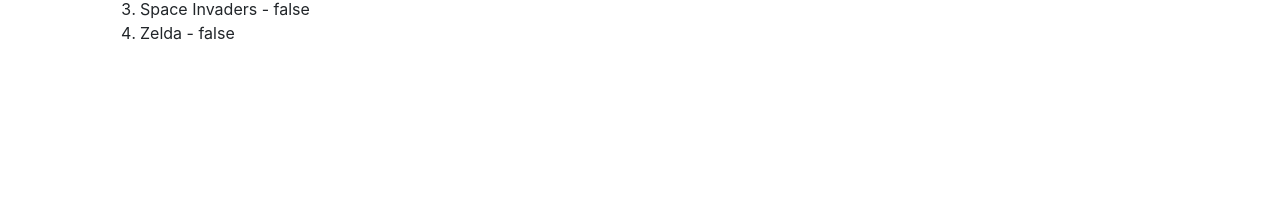
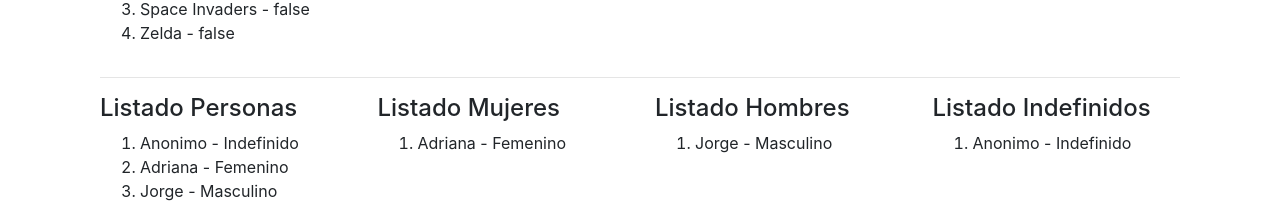
Before and after one commit to adrianaprado/my-app, an Angular app: page /pipe in a window 1280 px wide. Shown: the part 1182-1398 px from the top of the page. Before the commit the page ends 1243 px from the top, so only its background shows below. Built offline with nearby package versions, Linux system fonts and the light colour scheme.

Commit message:
Listado de Personas con Pipe

```diff
--- a/src/app/app.module.ts
+++ b/src/app/app.module.ts
@@ -14,6 +14,7 @@
 import { VideojuegoDetalleComponent } from './components/videojuego-detalle/videojuego-detalle.component';
 import { PipeComponent } from './components/pipe/pipe.component';
 import { VideojuegoPipe } from './pipes/videojuego.pipe';
+import { PersonaPipe } from './pipes/persona.pipe';
 
 @NgModule({
   declarations: [
@@ -25,7 +26,8 @@
     Page404Component,
     VideojuegoDetalleComponent,
     PipeComponent,
-    VideojuegoPipe
+    VideojuegoPipe,
+    PersonaPipe
   ],
   imports: [
     BrowserModule,
--- a/src/app/components/pipe/pipe.component.html
+++ b/src/app/components/pipe/pipe.component.html
@@ -61,4 +61,33 @@
     </div>
   </div>
 
+  <hr>
+
+  <div class="row">
+    <div class="col">
+      <h4>Listado Personas</h4>
+      <ol>
+        <li *ngFor="let p of personas">{{p.nombre}} - {{p.sexo}}</li>
+      </ol>
+    </div>
+    <div class="col">
+      <h4>Listado Mujeres</h4>
+      <ol>
+        <li *ngFor="let p of personas | sexo:'Femenino'">{{p.nombre}} - {{p.sexo}}</li>
+      </ol>
+    </div>
+    <div class="col">
+      <h4>Listado Hombres</h4>
+      <ol>
+        <li *ngFor="let p of personas | sexo:'Masculino'">{{p.nombre}} - {{p.sexo}}</li>
+      </ol>
+    </div>
+    <div class="col">
+      <h4>Listado Indefinidos</h4>
+      <ol>
+        <li *ngFor="let p of personas | sexo:'Indefinido'">{{p.nombre}} - {{p.sexo}}</li>
+      </ol>
+    </div>
+  </div>
+
 </div>
--- a/src/app/components/pipe/pipe.component.ts
+++ b/src/app/components/pipe/pipe.component.ts
@@ -1,5 +1,7 @@
 import { Component, OnInit } from '@angular/core';
 import { Videojuego } from 'src/app/model/videojuego';
+import { Persona } from 'src/app/model/persona';
+import { Sexo } from 'src/app/model/Sexo';
 
 @Component({
   selector: 'app-pipe',
@@ -10,13 +12,16 @@
   fecha: Date;
   pi: number;
   videojuegos: Videojuego[];
+  personas: Persona[];
 
   constructor() {
     console.trace('Entra al constructor de PipeComponent');
     this.fecha = new Date();
     this.pi  = 3.1415926535;
     this.videojuegos = [];
+    this.personas = [];
     this.loadVideojuegos();
+    this.loadPersonas();
   }
 
   ngOnInit() {
@@ -45,4 +50,20 @@
     this.videojuegos.push(v);
   }
 
+  loadPersonas(): void {
+    console.trace('Entra en loadPersonas de PipeComponents');
+    let p: Persona;
+    p = new Persona();
+    this.personas.push(p);
+
+    p = new Persona();
+    p.nombre = 'Adriana';
+    p.sexo = Sexo.F;
+    this.personas.push(p);
+
+    p = new Persona();
+    p.nombre = 'Jorge';
+    p.sexo = Sexo.M;
+    this.personas.push(p);
+  }
 }
--- /dev/null
+++ b/src/app/pipes/persona.pipe.ts
@@ -0,0 +1,22 @@
+import { Pipe, PipeTransform } from '@angular/core';
+import { Sexo } from '../model/Sexo';
+import { Persona } from '../model/persona';
+
+@Pipe({
+  name: 'sexo'
+})
+export class PersonaPipe implements PipeTransform {
+
+  transform(personas: Persona[], sexo: Sexo): any {
+    console.debug('PersonaPipe transform');
+    const resultado: Persona[] = [];
+
+    personas.forEach(el => {
+      if (el.sexo === sexo) {
+        resultado.push(el);
+      }
+    });
+    return resultado;
+  }
+
+}
--- a/src/app/pipes/videojuego.pipe.ts
+++ b/src/app/pipes/videojuego.pipe.ts
@@ -1,5 +1,6 @@
 import { Pipe, PipeTransform } from '@angular/core';
 import { Videojuego } from '../model/videojuego';
+
 
 @Pipe({
   name: 'alquilado'
```
Also changed, not shown: 1 other file (tests, documents, lock files or other folders).
